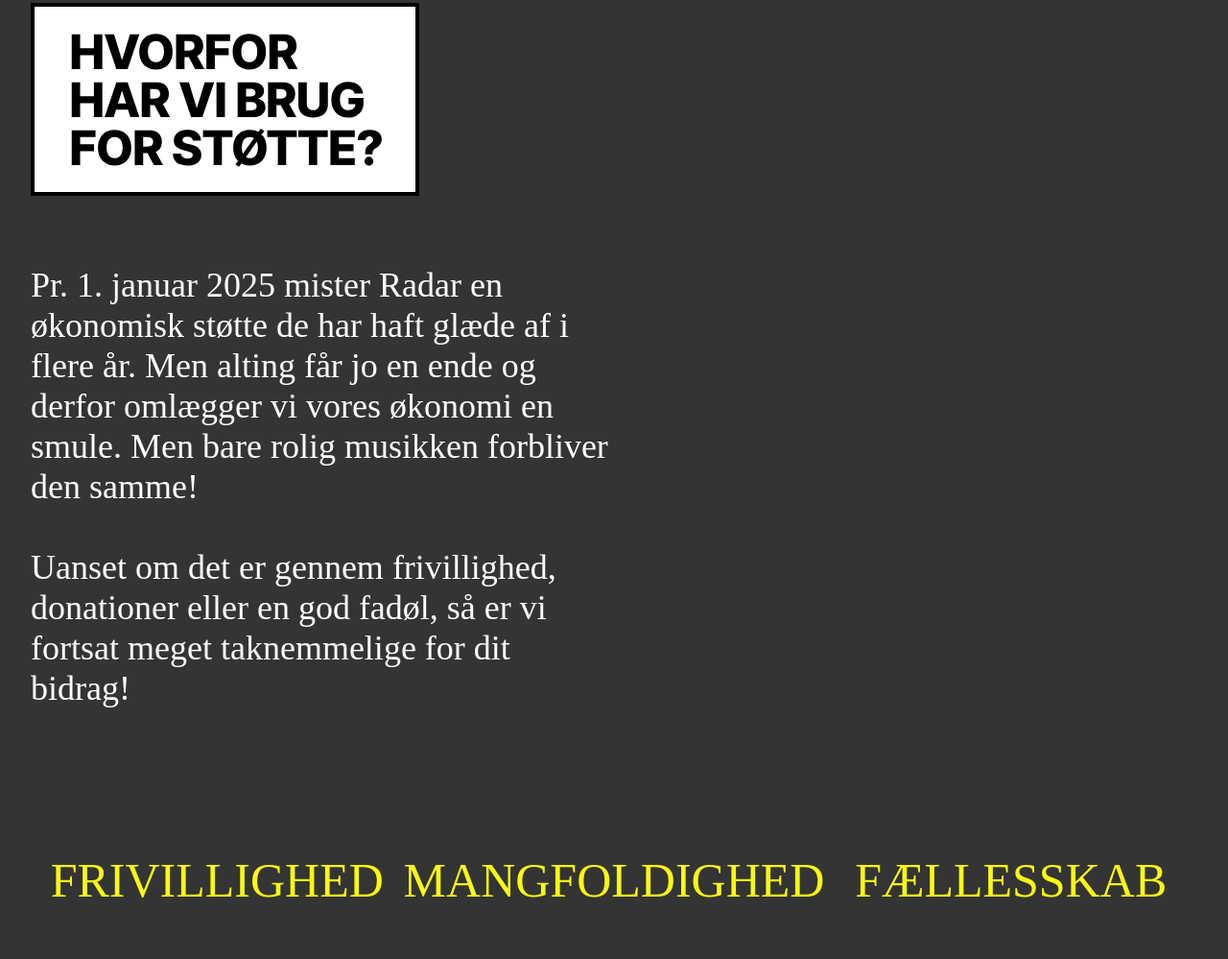
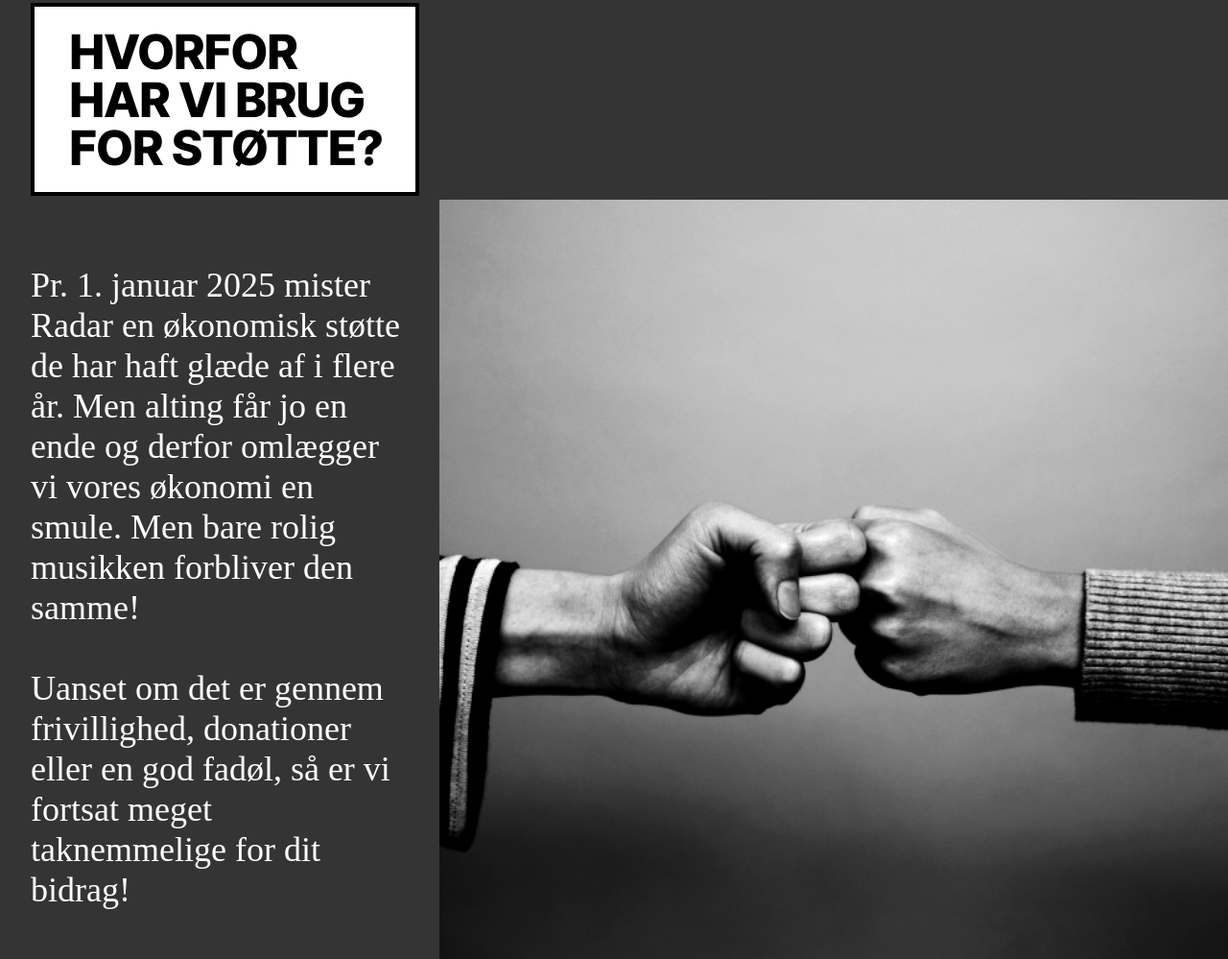
Before and after one commit to Multimedia-Bjarke/Eksamen2024_bjarke, a plain HTML site: page eksamensprojekt_radar/stot.html in a window 1280 px wide. Shown: the part 877-1876 px from the top of the page at 96% size. Drawn offline with Linux system fonts and the light colour scheme; a web font is replaced by a local one.

Commit message:
upload 31-01

```diff
--- a/eksamensprojekt_radar/css/footer.css
+++ b/eksamensprojekt_radar/css/footer.css
@@ -58,6 +58,7 @@
         grid-template-columns: 1fr 1fr 1fr 1fr 1fr;
         grid-template-rows: 5rem 5rem 5rem;
         text-align: center;
+        overflow: visible
     }
 
     /*Grid positioning for subpages*/
@@ -113,3 +114,27 @@
         color: var(--sortish);
         font-size: 1.5rem;
     }
+
+/*@Media breakpoints - Responsivitet*/
+
+    /*Laptop (large screens)*/
+
+
+
+    /*Tablets (medium screens) Max-width 1024px*/
+    @media (max-width: 1024px) {
+
+    }
+
+
+    /*Mobile (small screens) Max-width 768px*/
+    @media (max-width: 768px) {
+        footer{
+            width: 100vw;
+
+        };
+
+        footer h2,p, img{
+            transform: scale(0.6);
+        };
+    }
--- a/eksamensprojekt_radar/css/stot.css
+++ b/eksamensprojekt_radar/css/stot.css
@@ -9,6 +9,7 @@
     --radargul: #f8fa10;
     --kulsort: #000;
 }
+
 
 /*Links*/
 a:hover{
@@ -22,6 +23,14 @@
     src: url(/fonts/Rockstar-ExtraBold.otf);
 }
 
+body{
+    width: 100vw;
+    margin: 0;
+}
+
+section{
+    margin: 0;
+}
 
 /*hero section */
 
@@ -57,17 +66,30 @@
 /*Section 1 - Hvorfor støtte*/
     .section_hvorfor{
         display: block;
+        margin-left: 2rem;
+        overflow: hidden;
     }
 
     /*Section Title*/
     .title_hvorfor{
+    }
+
+    .flex_with_picture{
+        display: flex;
+        margin: 0;
+        width: 100%;
+    }
+    .flex_with_picture img{
+        display: flex;
 
     }
+
     /*Textboxes*/
     .textbox_hvorfor{
         width: 50%;
         padding-top: 2rem;
         padding-bottom: 4rem;
+        padding-right: 4rem;
     }
     .textbox_hvorfor p{
         width: 100%;
@@ -75,6 +97,12 @@
         text-align: left;
     }
 
+    /*Hvorfor img*/
+    .fistbump_img{
+        width: 100%;
+        display: flex;
+        justify-content: right;
+    }
     /*Grid - values*/
     .grid_values{
         display: grid;
@@ -90,6 +118,7 @@
 /*Section 2 - Hvad går støtten til*/
     .section_hvad{
         display: block;
+        overflow: hidden;
     }
 
     /*Section title*/
@@ -118,6 +147,8 @@
         width: 100%;
         height: auto;
         margin-bottom: -45rem;
+        margin-left: 2rem;
+        margin-right: 2rem;
     }
 
     /*Steps container*/
--- a/eksamensprojekt_radar/stot.html
+++ b/eksamensprojekt_radar/stot.html
@@ -91,17 +91,25 @@
             alt="sektionstitel: hvorfor støtte"
           />
         </div>
-
+        <div class="flex_with_picture">
           <div class="textbox_hvorfor">
             <p>
               Pr. 1. januar 2025 mister Radar en økonomisk støtte de har haft
-            glæde af i flere år. Men alting får jo en ende og derfor omlægger vi
-            vores økonomi en smule. Men bare rolig musikken forbliver den samme!
+              glæde af i flere år. Men alting får jo en ende og derfor omlægger
+              vi vores økonomi en smule. Men bare rolig musikken forbliver den
+              samme!
               <br />
               <br />
-            Uanset om det er gennem frivillighed, donationer eller en god fadøl,
-            så er vi fortsat meget taknemmelige for dit bidrag!
+              Uanset om det er gennem frivillighed, donationer eller en god
+              fadøl, så er vi fortsat meget taknemmelige for dit bidrag!
             </p>
+          </div>
+          <div class="fistbump_img">
+            <img
+              src="images/stot/fistbump_figma.png"
+              alt="billede: to der fistbumper og connecter dermed"
+            />
+          </div>
         </div>
 
         <div class="grid_values">
```
Also changed, not shown: eksamensprojekt_radar/css/merch.css (+35 -0 lines), eksamensprojekt_radar/css/global.css (line endings or trailing spaces), eksamensprojekt_radar/images/stot/fistbump_figma.png (added), eksamensprojekt_radar/images/stot/fistbump_ny.svg (added), 2 other files. Lines whose indentation alone changed are shown as unchanged.
